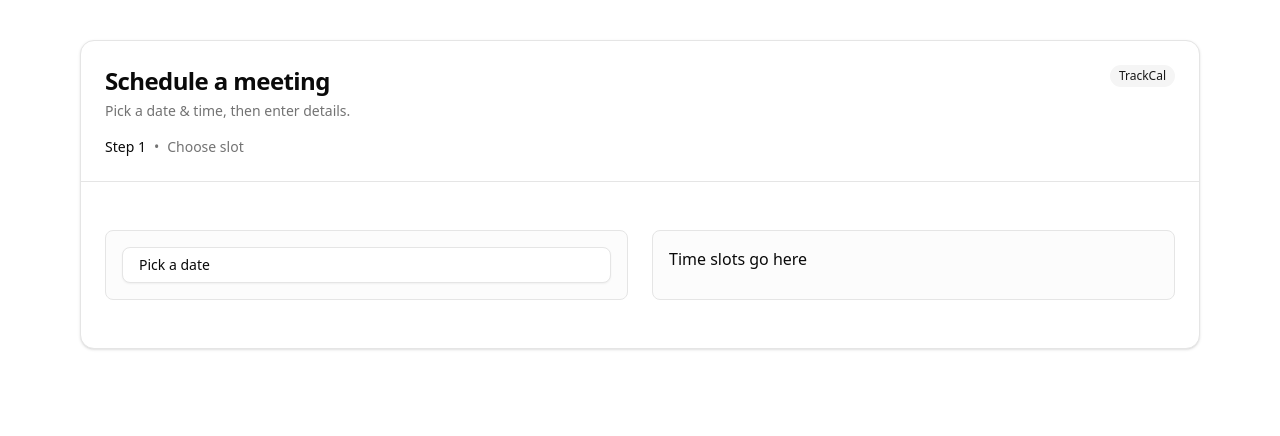
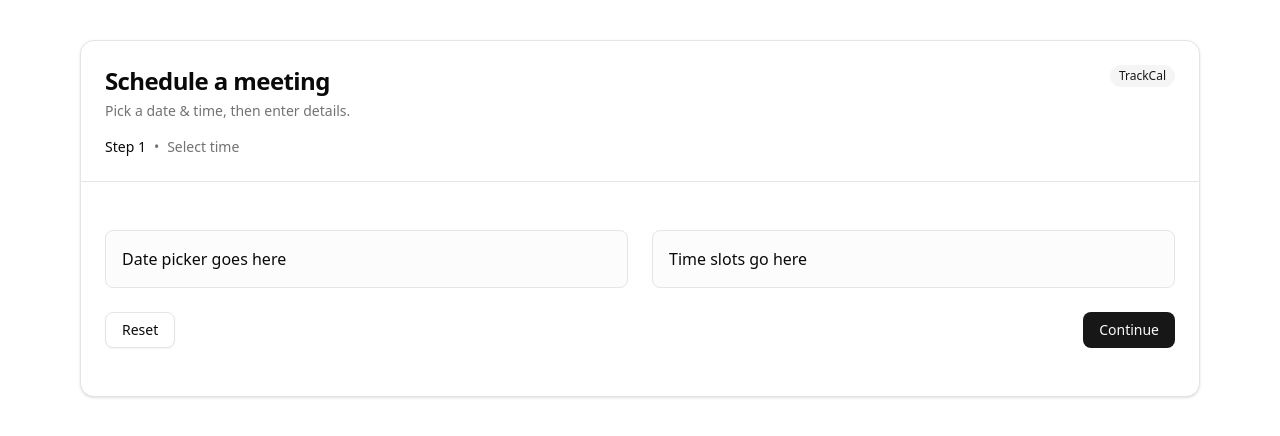
Before and after one commit to bharathi-bv/trackcal, a Next.js app: page /book in a window 1280 px wide. Shown: the top 436 px of the page. Built offline with nearby package versions, Linux system fonts and the light colour scheme.

Commit message:
feat: add booking wizard shell

```diff
--- a/src/app/book/page.tsx
+++ b/src/app/book/page.tsx
@@ -1,46 +1,10 @@
-import { Card, CardContent, CardHeader, CardTitle } from "@/components/ui/card";
-import { Badge } from "@/components/ui/badge";
-import { Separator } from "@/components/ui/separator";
-import DatePicker from "@/components/booking/DatePicker";
+import BookingWizard from "@/components/booking/BookingWizard";
 
 export default function BookPage() {
   return (
     <main className="min-h-screen bg-background">
       <div className="mx-auto w-full max-w-6xl px-4 py-10">
-        <Card>
-          <CardHeader className="space-y-2">
-            <div className="flex items-start justify-between gap-4">
-              <div>
-                <CardTitle className="text-2xl tracking-tight">
-                  Schedule a meeting
-                </CardTitle>
-                <p className="mt-1 text-sm text-muted-foreground">
-                  Pick a date & time, then enter details.
-                </p>
-              </div>
-              <Badge variant="secondary">TrackCal</Badge>
-            </div>
-
-            <div className="flex items-center gap-2 text-sm text-muted-foreground">
-              <span className="font-medium text-foreground">Step 1</span>
-              <span>•</span>
-              <span>Choose slot</span>
-            </div>
-          </CardHeader>
-
-          <Separator />
-
-          <CardContent className="p-6">
-            <div className="grid gap-6 lg:grid-cols-2">
-              <div className="rounded-md border bg-muted/30 p-4">
-                <DatePicker />
-              </div>
-              <div className="rounded-md border bg-muted/30 p-4">
-                Time slots go here
-              </div>
-            </div>
-          </CardContent>
-        </Card>
+        <BookingWizard />
       </div>
     </main>
   );
--- /dev/null
+++ b/src/components/booking/BookingWizard.tsx
@@ -0,0 +1,118 @@
+"use client";
+
+import { useBookingStore } from "@/store/bookingStore";
+import { Button } from "@/components/ui/button";
+import { Card, CardContent, CardHeader, CardTitle } from "@/components/ui/card";
+import { Badge } from "@/components/ui/badge";
+import { Separator } from "@/components/ui/separator";
+
+function StepLabel({ step }: { step: number }) {
+  const labels = {
+    1: "Select time",
+    2: "Your details",
+    3: "Review",
+    4: "Confirmed",
+  } as const;
+
+  return (
+    <div className="flex items-center gap-2 text-sm text-muted-foreground">
+      <span className="font-medium text-foreground">Step {step}</span>
+      <span>•</span>
+      <span>{labels[step as 1 | 2 | 3 | 4]}</span>
+    </div>
+  );
+}
+
+export default function BookingWizard() {
+  const { step, setStep, reset } = useBookingStore();
+
+  return (
+    <Card>
+      <CardHeader className="space-y-2">
+        <div className="flex items-start justify-between gap-4">
+          <div>
+            <CardTitle className="text-2xl tracking-tight">
+              Schedule a meeting
+            </CardTitle>
+            <p className="mt-1 text-sm text-muted-foreground">
+              Pick a date & time, then enter details.
+            </p>
+          </div>
+          <Badge variant="secondary">TrackCal</Badge>
+        </div>
+
+        <StepLabel step={step} />
+      </CardHeader>
+
+      <Separator />
+
+      <CardContent className="p-6">
+        {/* Step content */}
+        {step === 1 && (
+          <div className="space-y-6">
+            <div className="grid gap-6 lg:grid-cols-2">
+              <div className="rounded-md border bg-muted/30 p-4">
+                Date picker goes here
+              </div>
+              <div className="rounded-md border bg-muted/30 p-4">
+                Time slots go here
+              </div>
+            </div>
+
+            <div className="flex items-center justify-between">
+              <Button variant="outline" onClick={reset}>
+                Reset
+              </Button>
+              <Button onClick={() => setStep(2)}>Continue</Button>
+            </div>
+          </div>
+        )}
+
+        {step === 2 && (
+          <div className="space-y-6">
+            <div className="rounded-md border bg-muted/30 p-4">
+              Details form goes here
+            </div>
+
+            <div className="flex items-center justify-between">
+              <Button variant="outline" onClick={() => setStep(1)}>
+                Back
+              </Button>
+              <Button onClick={() => setStep(3)}>Continue</Button>
+            </div>
+          </div>
+        )}
+
+        {step === 3 && (
+          <div className="space-y-6">
+            <div className="rounded-md border bg-muted/30 p-4">
+              Review + confirm goes here
+            </div>
+
+            <div className="flex items-center justify-between">
+              <Button variant="outline" onClick={() => setStep(2)}>
+                Back
+              </Button>
+              <Button onClick={() => setStep(4)}>Confirm</Button>
+            </div>
+          </div>
+        )}
+
+        {step === 4 && (
+          <div className="space-y-6">
+            <div className="rounded-md border bg-muted/30 p-6">
+              <h3 className="text-lg font-semibold">You’re booked ✅</h3>
+              <p className="mt-1 text-sm text-muted-foreground">
+                This is the success screen (frontend-only for now).
+              </p>
+            </div>
+
+            <div className="flex items-center justify-end">
+              <Button onClick={reset}>Book another</Button>
+            </div>
+          </div>
+        )}
+      </CardContent>
+    </Card>
+  );
+}
```
